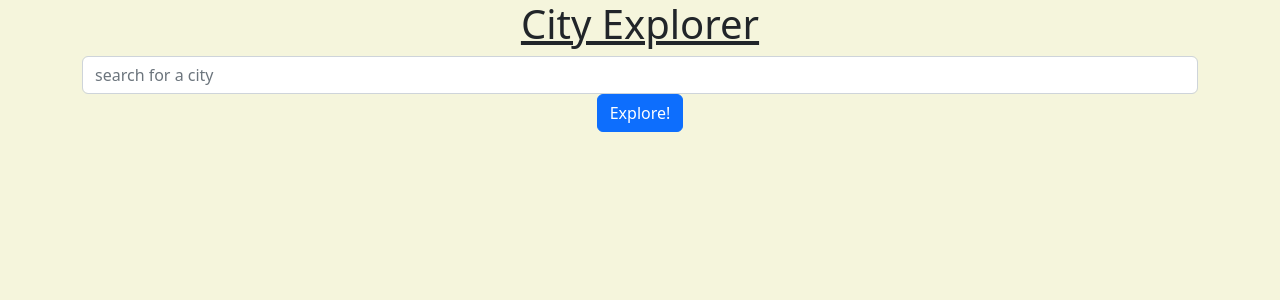
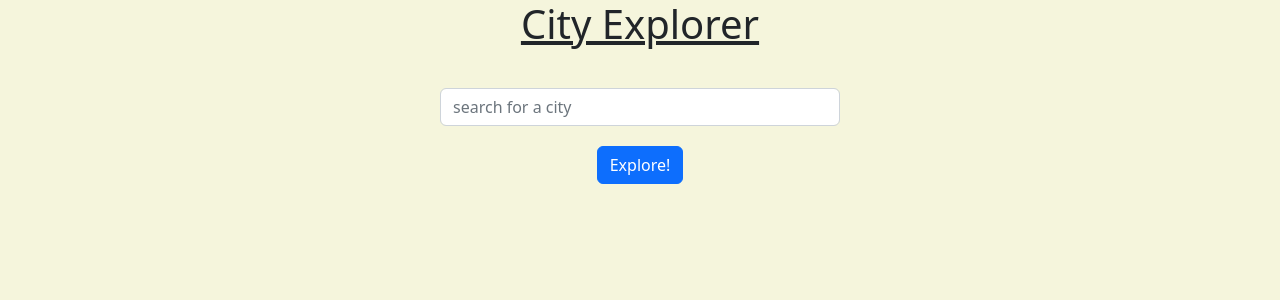
Before and after one commit to Cipherian/city-explorer, a React (Create React App) app: page / in a window 1280 px wide. Shown: the top 300 px of the page. Built offline with nearby package versions, Linux system fonts and the light colour scheme.

Commit message:
hopefully passing netlify tests

```diff
--- a/src/App.css
+++ b/src/App.css
@@ -6,6 +6,7 @@
 }
 h1 {
   text-decoration: underline;
+  padding-bottom: 20px;
 }
 
 #city {
@@ -27,6 +28,11 @@ h1 {
   margin: none;
 }
 
+#formInput {
+  width:400px;
+  margin:20px auto;
+}
 .cardTitle {
+  text-align: center;
 
 }
--- a/src/App.js
+++ b/src/App.js
@@ -1,12 +1,12 @@
 import { Component } from "react";
-import './App.css';
-import 'bootstrap/dist/css/bootstrap.css';
-import axios from 'axios';
-import Card from 'react-bootstrap/Card';
-import Container from 'react-bootstrap/Container';
-import Form from 'react-bootstrap/Form';
-import Button from 'react-bootstrap/Button'
-import Error from '/home/cyphe/projects/courses/class301/city-explorer/src/Components/Error.js';
+import "./App.css";
+import "bootstrap/dist/css/bootstrap.css";
+import axios from "axios";
+import Card from "react-bootstrap/Card";
+import Container from "react-bootstrap/Container";
+import Form from "react-bootstrap/Form";
+import Button from "react-bootstrap/Button";
+import Error from "./Error.js";
 
 class App extends Component {
   constructor(props) {
@@ -15,8 +15,8 @@ class App extends Component {
       citySearch: "",
       locationObj: {},
       error: null,
-      errorInfo:null
-    }
+      errorInfo: null,
+    };
   }
 
   getLocation = async () => {
@@ -24,35 +24,45 @@ class App extends Component {
       const url = `https://us1.locationiq.com/v1/search.php?key=${process.env.REACT_APP_LOCATION_KEY}&q=${this.state.citySearch}&format=json`;
       const response = await axios.get(url);
       this.setState({ locationObj: response.data[0] });
-    } catch(error) {
-      if (error.response){
+    } catch (error) {
+      if (error.response) {
         let message = `${error.response.data.error}. ${error.message} ${error.code}.`;
-        this.setState({error:{ status: error.response, message: message}});
+        this.setState({ error: { status: error.response, message: message } });
       }
     }
-  }
+  };
 
   render() {
-    console.log(this.state.error)
+    console.log(this.state.error);
     return (
       <Container className="App">
-        <h1>
-          City Explorer
-        </h1>
+        <h1>City Explorer</h1>
         <Form>
-        <Form.Control
-          onChange={(event) => this.setState({citySearch: event.target.value })}
-          placeholder='search for a city' ></Form.Control>
-        <Button onClick={this.getLocation} >Explore!</Button>
+          <Form.Control
+            id="formInput"
+            onChange={(event) =>
+              this.setState({ citySearch: event.target.value })
+            }
+            placeholder="search for a city"
+          ></Form.Control>
+          <Button onClick={this.getLocation}>Explore!</Button>
         </Form>
 
-        {this.state.locationObj.place_id &&
-        <Card id = "city">
-          <Card.Title className = "cardTitle">City we searched for: {this.state.locationObj.display_name}</Card.Title>
-          <Card.Text className = "cardText">Lat/Lon: {this.state.locationObj.lat},  {this.state.locationObj.lon}</Card.Text>
-          <Card.Img id ="mapImg" src={`https://maps.locationiq.com/v3/staticmap?key=${process.env.REACT_APP_LOCATION_KEY}&center=${this.state.locationObj.lat},${this.state.locationObj.lon}&zoom=12&size=480x480`}/>
-        </Card>
-        }
+        {this.state.locationObj.place_id && (
+          <Card id="city">
+            <Card.Title className="cardTitle">
+              City we searched for: {this.state.locationObj.display_name}
+            </Card.Title>
+            <Card.Text className="cardText">
+              Lat/Lon: {this.state.locationObj.lat},{" "}
+              {this.state.locationObj.lon}
+            </Card.Text>
+            <Card.Img
+              id="mapImg"
+              src={`https://maps.locationiq.com/v3/staticmap?key=${process.env.REACT_APP_LOCATION_KEY}&center=${this.state.locationObj.lat},${this.state.locationObj.lon}&zoom=12&size=480x480`}
+            />
+          </Card>
+        )}
         {this.state.error && <Error id="errorMessage" {...this.state}></Error>}
       </Container>
     );
```
Also changed, not shown: src/Error.js (renamed from src/Components/Error.js), 1 other file (tests, documents, lock files or other folders).
